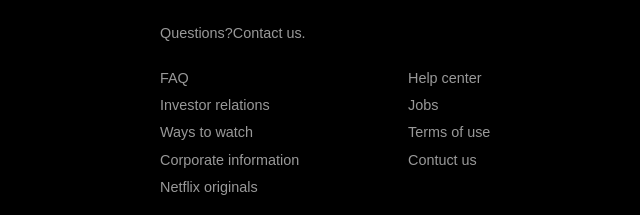
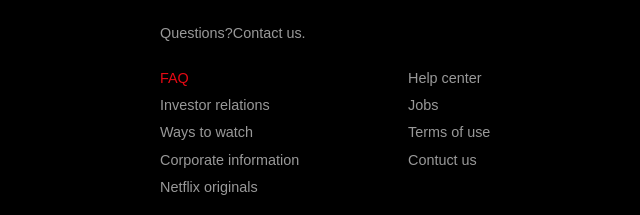
Before and after one commit to Asif-newaz/netflix-landing-page, a plain HTML site: page index.html in a window 1280 px wide. In both pictures the pointer is over the link "FAQ". Shown: the part 1310-1525 px from the top of the page, 0-640 px from the left. Drawn offline with Linux system fonts and the light colour scheme.

Commit message:
added hover effect on footer section

```diff
--- a/css/style.css
+++ b/css/style.css
@@ -249,6 +249,11 @@ img{
     line-height: 1.9;
 }
 
+.footer ul li a:hover {
+    color: var(--primary-color);
+    transition: all 500ms;
+}
+
 /* Container */
 
 .container{
```
